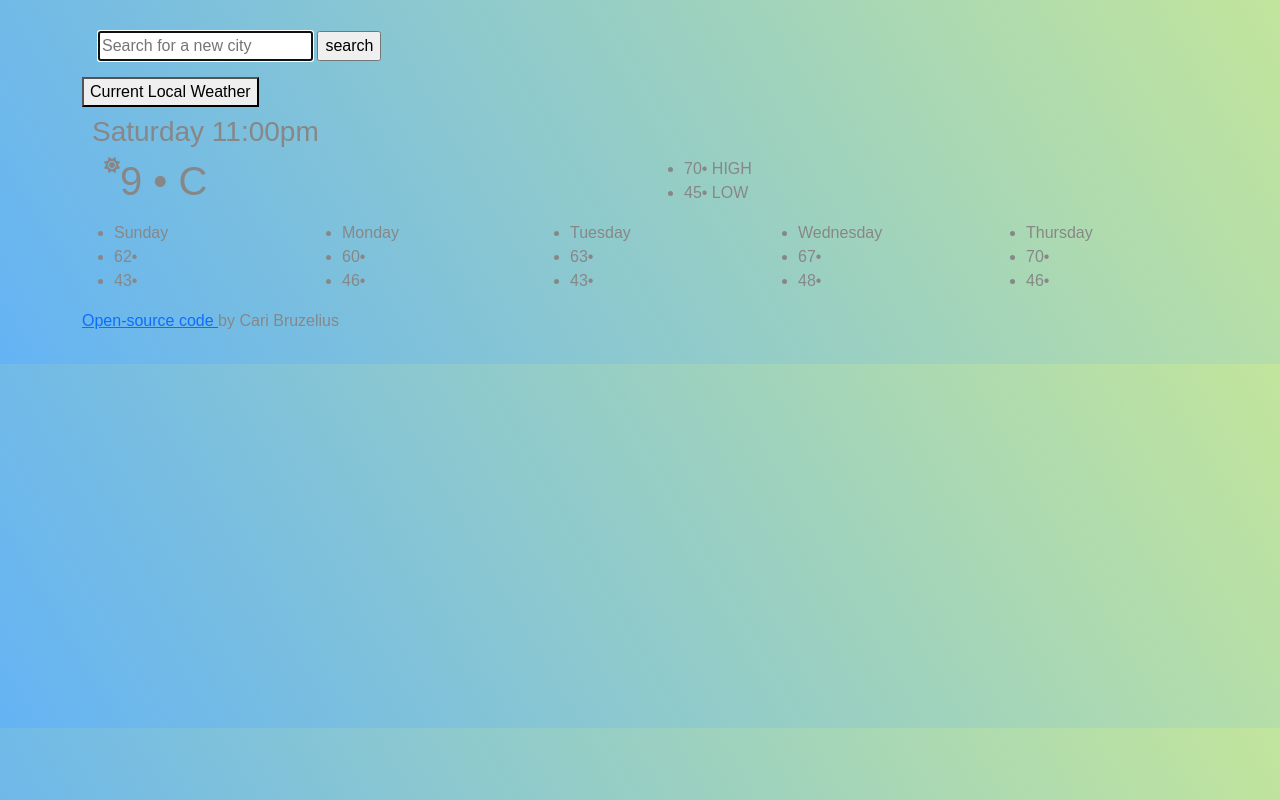
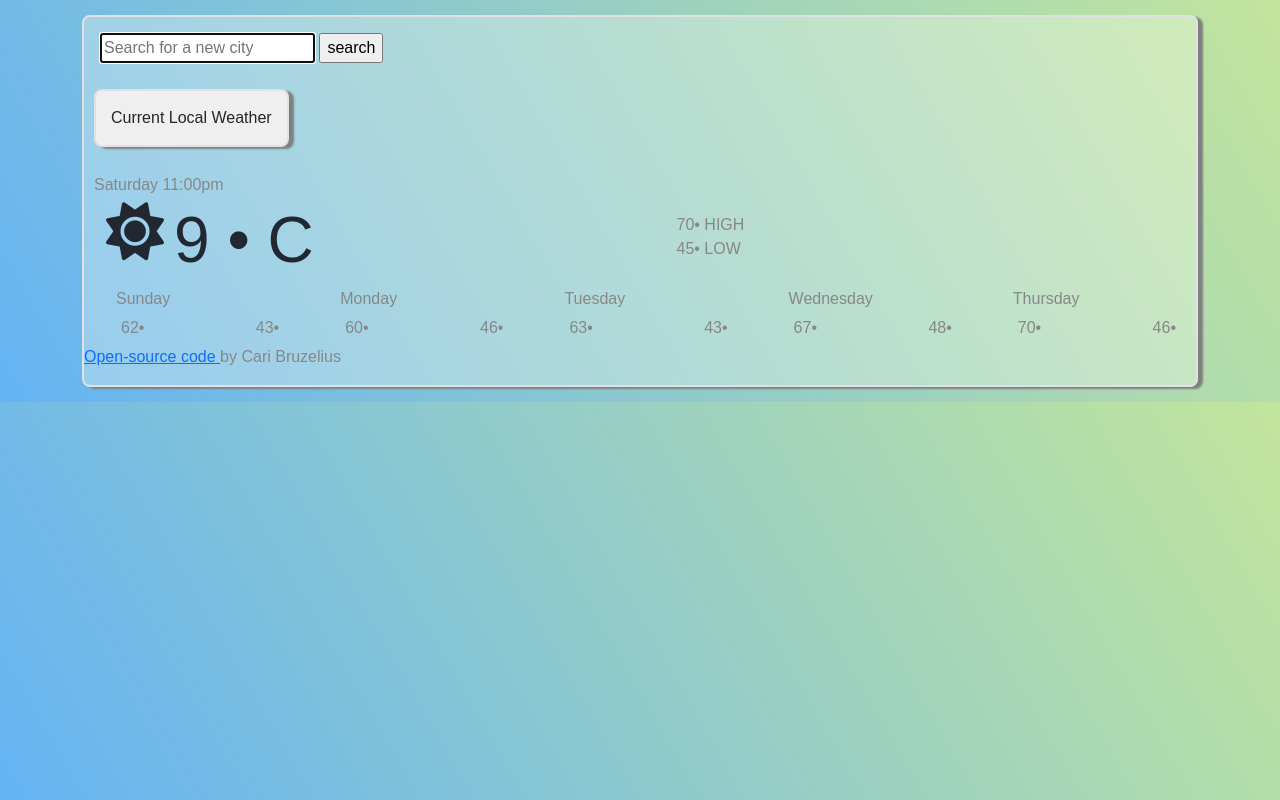
Before and after one commit to cbruzelius/Weather-Project, a plain HTML site: page index.html in a window 1280 px wide. Drawn offline with nearby package versions, Linux system fonts and the light colour scheme; a script that the page names is missing.

Commit message:
fixed error in css

```diff
--- a/SRC/styles.css
+++ b/SRC/styles.css
@@ -14,7 +14,10 @@ i {
 }
 
 i {
-  float: left;body {
+  float: left;
+}
+
+body {
   font-family: Google Sans, arial, sans-serif;
   font-weight: lighter;
   color: #878787;
```
